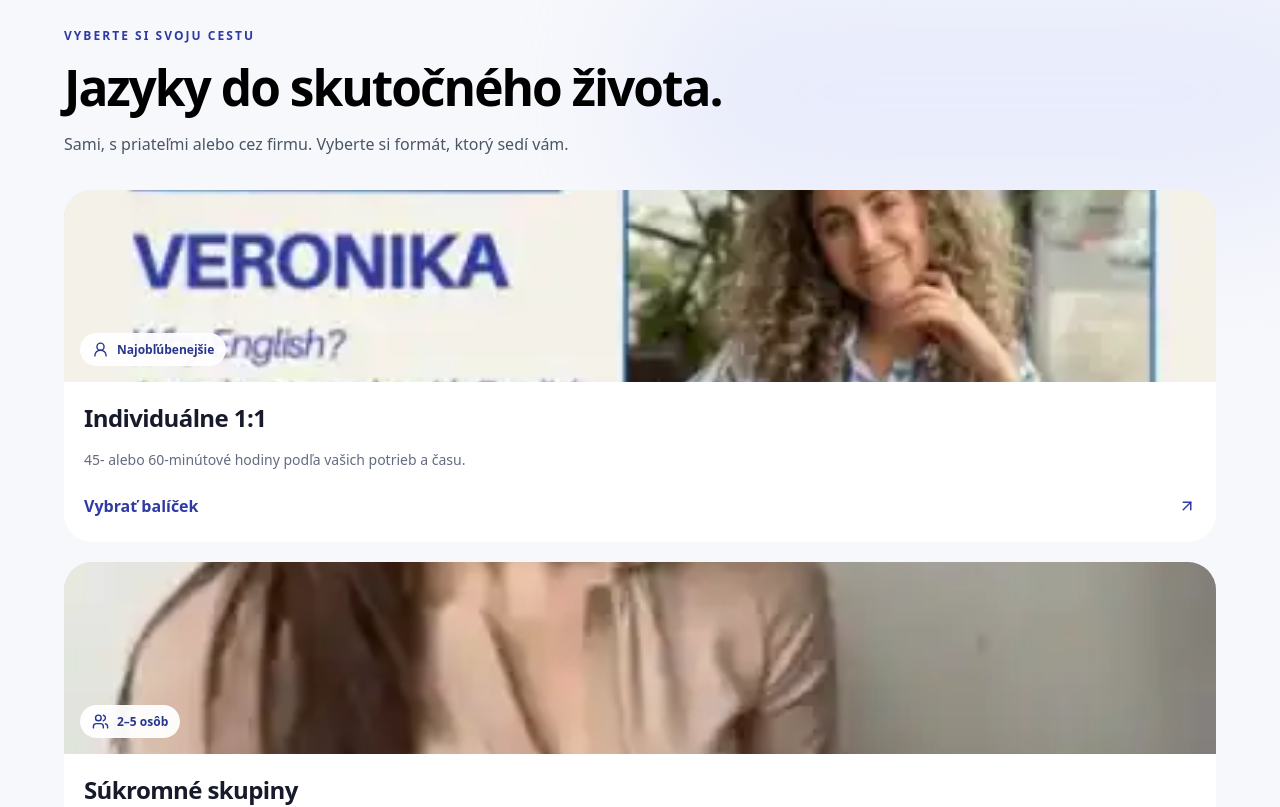
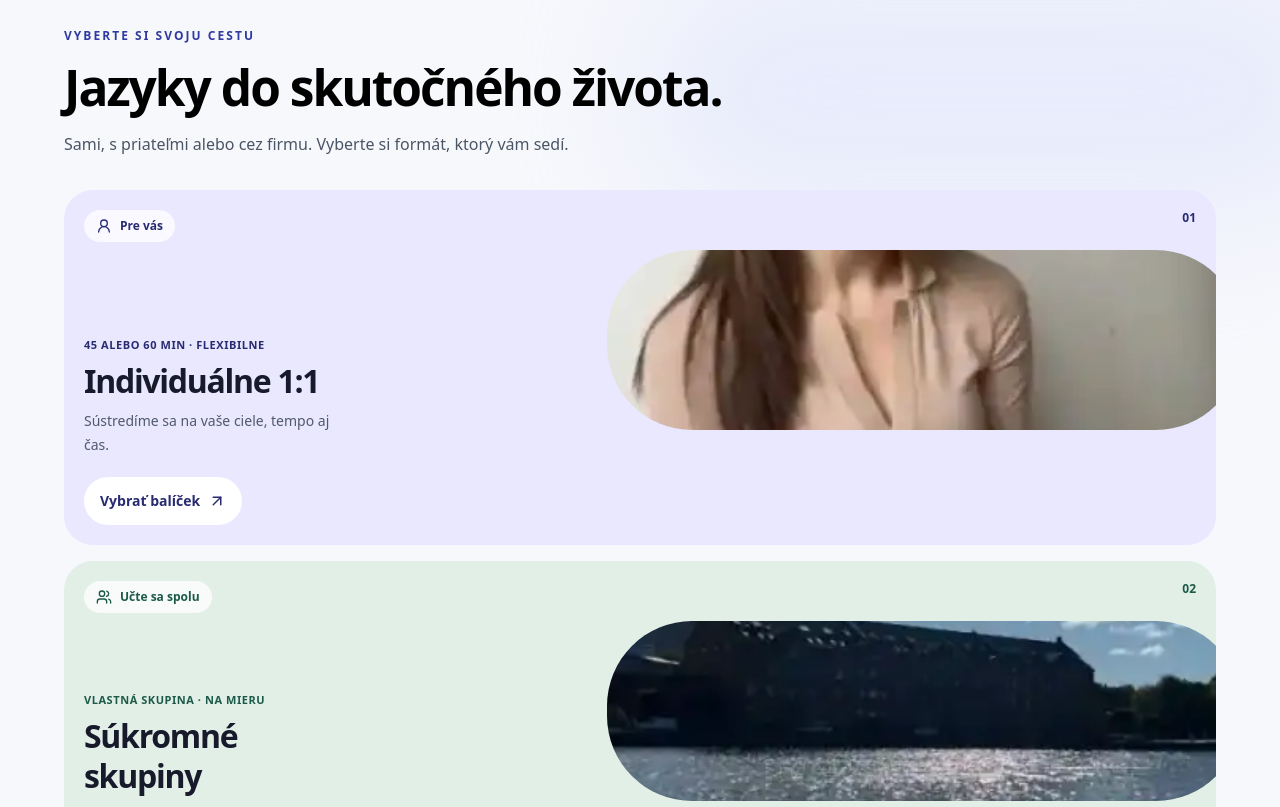
Before and after one commit to 505hits/mundus, a Next.js app: page / in a window 1280 px wide. Shown: the part 1440-2247 px from the top of the page. Built offline with nearby package versions, Linux system fonts and the light colour scheme; no server answers.

Commit message:
Redesign course formats as premium editorial color cards with controlled portrait crops

```diff
--- a/src/components/LearningFormatsSection.tsx
+++ b/src/components/LearningFormatsSection.tsx
@@ -1,37 +1,42 @@
 "use client";
+
 import Image from "next/image";
 import Link from "next/link";
-import { ArrowUpRight, Building2, UserRound, Users } from "lucide-react";
+import { ArrowUpRight, Building2, UserRound, Users, Check } from "lucide-react";
 import { useLanguage } from "@/context/LanguageContext";
 
-export default function LearningFormatsSection(){
-  const {language}=useLanguage();const sk=language==="sk";const prefix=`/${language}`;
+export default function LearningFormatsSection() {
+ const {language}=useLanguage(), sk=language==="sk", prefix=`/${language}`;
  const cards=[
-    {icon:UserRound,eyebrow:sk?"Najobľúbenejšie":"Most popular",title:sk?"Individuálne 1:1":"Individual 1:1",text:sk?"45- alebo 60-minútové hodiny podľa vašich potrieb a času.":"45- or 60-minute lessons, tailored to your goals and schedule.",href:`${prefix}/pricing`,cta:sk?"Vybrať balíček":"Choose a package",img:"/images/mundus/DdjYZh5DVIB.webp"},
-    {icon:Users,eyebrow:sk?"2–5 osôb":"2–5 people",title:sk?"Súkromné skupiny":"Private groups",text:sk?"Priatelia alebo kolegovia, jeden spoločný cieľ a vlastné tempo.":"Friends or colleagues, a shared goal and your own pace.",href:`${prefix}/group-lessons`,cta:sk?"Skupinové hodiny":"Group lessons",img:"/images/mundus/DWQ3XM8DQ9W.webp"},
-    {icon:Building2,eyebrow:"B2B",title:sk?"Pre firmy":"For companies",text:sk?"Jazykové vzdelávanie pre zamestnancov a prehľad pre HR.":"Language training for employees, with a practical overview for HR.",href:`${prefix}/companies`,cta:sk?"Firemná výučba":"Corporate training",img:"/images/mundus/DYSRMMnNZbh.webp"},
+  {icon:UserRound,number:"01",eyebrow:sk?"Pre vás":"Just for you",title:sk?"Individuálne 1:1":"One-to-one lessons",text:sk?"Sústredíme sa na vaše ciele, tempo aj čas.":"Your goals, your pace, your schedule.",href:`${prefix}/pricing`,cta:sk?"Vybrať balíček":"Find your package",img:"/images/mundus/DWQ3XM8DQ9W.webp",background:"bg-[#E9E8FF]",ink:"text-[#282B71]",details:sk?"45 alebo 60 min · Flexibilne":"45 or 60 min · Flexible"},
+  {icon:Users,number:"02",eyebrow:sk?"Učte sa spolu":"Learn together",title:sk?"Súkromné skupiny":"Private groups",text:sk?"Hodiny pre 2–5 priateľov alebo kolegov.":"Lessons for 2–5 friends or colleagues.",href:`${prefix}/group-lessons`,cta:sk?"Skupinové hodiny":"Group lessons",img:"/images/mundus/DYSOVxCoMrJ.webp",background:"bg-[#E2EFE7]",ink:"text-[#1B5A49]",details:sk?"Vlastná skupina · Na mieru":"Your own group · Tailored"},
+  {icon:Building2,number:"03",eyebrow:sk?"Pre váš tím":"For your team",title:sk?"Pre firmy":"For companies",text:sk?"Praktická komunikácia, ktorú využijete v práci.":"Practical communication that works at work.",href:`${prefix}/companies`,cta:sk?"Firemná výučba":"Corporate training",img:"/images/mundus/DYSRMMnNZbh.webp",background:"bg-[#F5E7DF]",ink:"text-[#7F453C]",details:sk?"Flexibilne · Pre HR":"Flexible · Built for HR"}
  ];
  return <section id="learning-formats" className="relative overflow-hidden bg-[#F7F8FC] px-4 py-16 sm:px-6 sm:py-24">
-    <div className="absolute left-1/2 top-0 h-64 w-[46rem] -translate-x-1/2 rounded-full bg-[#DDE2FB]/55 blur-3xl"/>
+  <div className="pointer-events-none absolute left-1/2 top-0 h-64 w-[45rem] -translate-x-1/2 rounded-full bg-[#DDE2FB]/55 blur-3xl"/>
   <div className="relative mx-auto max-w-6xl">
-      <div className="max-w-3xl"><p className="text-xs font-bold uppercase tracking-[.17em] text-[#2F3AA2]">{sk?"Vyberte si svoju cestu":"Find your way"}</p>
-        <h2 className="mt-3 text-[clamp(2rem,5.4vw,3.1rem)] font-semibold leading-tight tracking-[-.04em]">{sk?"Jazyky do skutočného života." : "Languages for real life."}</h2>
-        <p className="mt-3 max-w-2xl text-base leading-7 text-gray-600">{sk?"Sami, s priateľmi alebo cez firmu. Vyberte si formát, ktorý sedí vám.":"On your own, with friends, or through work. Choose what suits you."}</p>
+   <div className="max-w-3xl">
+    <p className="text-xs font-bold uppercase tracking-[.17em] text-[#2F3AA2]">{sk?"Vyberte si svoju cestu":"Find your way"}</p>
+    <h2 className="mt-3 text-[clamp(2rem,5.4vw,3.1rem)] font-semibold leading-tight tracking-[-.04em]">{sk?"Jazyky do skutočného života.":"Languages for real life."}</h2>
+    <p className="mt-3 max-w-2xl text-base leading-7 text-gray-600">{sk?"Sami, s priateľmi alebo cez firmu. Vyberte si formát, ktorý vám sedí.":"On your own, with friends, or through work. Find the format that fits."}</p>
    </div>
-      <div className="mt-8 grid gap-5 lg:grid-cols-3">
-        {cards.map((card,i)=>{const Icon=card.icon;return <article key={card.href} className="group flex min-w-0 flex-col overflow-hidden rounded-[1.75rem] border border-[#E5E7F0] bg-white shadow-[0_12px_36px_rgba(23,26,43,.06)] transition hover:-translate-y-1 hover:shadow-xl">
-          <div className="relative h-48 overflow-hidden bg-[#DDE2FB] sm:h-56">
-            <Image unoptimized src={card.img} alt={sk?"Fotografia z Mundus Instagramu":"Photo from Mundus Instagram"} fill sizes="(max-width: 1024px) 95vw, 33vw" className="object-cover transition duration-700 group-hover:scale-105"/>
-            <div className="absolute inset-0 bg-gradient-to-t from-[#151A32]/40 to-transparent"/>
-            <span className="absolute bottom-4 left-4 inline-flex items-center gap-2 rounded-full bg-white/95 px-3 py-2 text-xs font-semibold text-[#27368E]"><Icon size={17}/>{card.eyebrow}</span>
+   <div className="mt-8 grid gap-4 lg:grid-cols-3">
+    {cards.map(card=>{const Icon=card.icon;return <article key={card.href} className={`group relative flex min-h-[355px] flex-col overflow-hidden rounded-[1.8rem] p-5 shadow-[0_12px_35px_rgba(23,26,43,.06)] transition hover:-translate-y-1 hover:shadow-xl sm:min-h-[400px] sm:p-7 ${card.background}`}>
+      <div className="relative z-10 flex items-start justify-between gap-3">
+       <span className={`inline-flex items-center gap-2 rounded-full border border-white/60 bg-white/75 px-3 py-2 text-xs font-bold ${card.ink}`}><Icon size={16}/>{card.eyebrow}</span>
+       <span className={`text-xs font-bold ${card.ink}`}>{card.number}</span>
       </div>
-          <div className="flex flex-1 flex-col p-5 sm:p-6">
-            <h3 className="text-2xl font-semibold tracking-tight text-[#171A2B]">{card.title}</h3><p className="mt-3 text-sm leading-7 text-[#646B80]">{card.text}</p>
-            <Link href={card.href} className="mt-auto inline-flex min-h-12 items-center justify-between gap-2 border-t border-[#E9EAF1] pt-4 font-semibold text-[#2F3AA2] sm:mt-6">{card.cta}<ArrowUpRight size={18} className="transition group-hover:translate-x-1 group-hover:-translate-y-1"/></Link>
+      <div className="absolute right-[-25px] top-[60px] h-[180px] w-[55%] overflow-hidden rounded-[85px] border-[8px] border-white/45 bg-white/30 shadow-xl sm:top-[75px] sm:h-[215px]">
+       <Image src={card.img} fill sizes="230px" alt={sk?"Moment z Mundus Instagramu":"Mundus community photo"} className="object-cover object-center transition duration-700 group-hover:scale-110"/>
+      </div>
+      <div className="relative z-10 mt-auto max-w-[90%]">
+       <p className={`mb-2 text-[11px] font-semibold uppercase tracking-wider ${card.ink}`}>{card.details}</p>
+       <h3 className="max-w-[260px] text-[clamp(1.5rem,2.6vw,2rem)] font-semibold leading-tight tracking-[-.04em] text-[#171A2B]">{card.title}</h3>
+       <p className="mt-2 max-w-[270px] text-sm leading-6 text-[#51596C]">{card.text}</p>
+       <Link href={card.href} className={`mt-5 inline-flex min-h-12 items-center gap-2 rounded-full bg-white px-4 py-3 text-sm font-bold shadow-sm transition group-hover:gap-3 ${card.ink}`}>{card.cta}<ArrowUpRight size={18}/></Link>
       </div>
      </article>})}
    </div>
-
   </div>
  </section>;
 }
```
Lines whose indentation alone changed are shown as unchanged.
